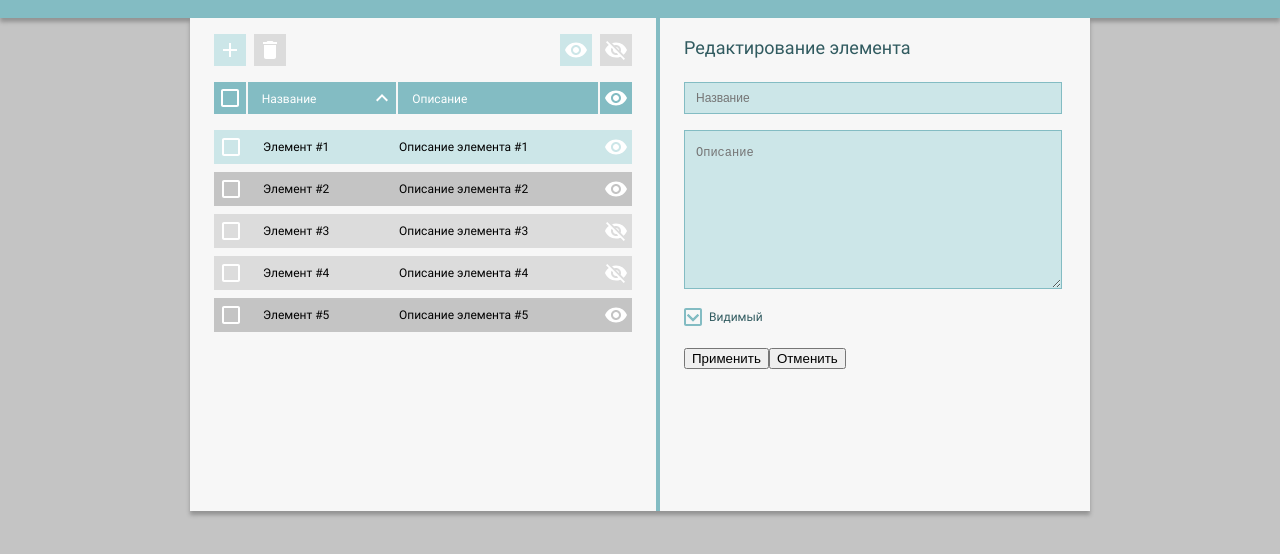
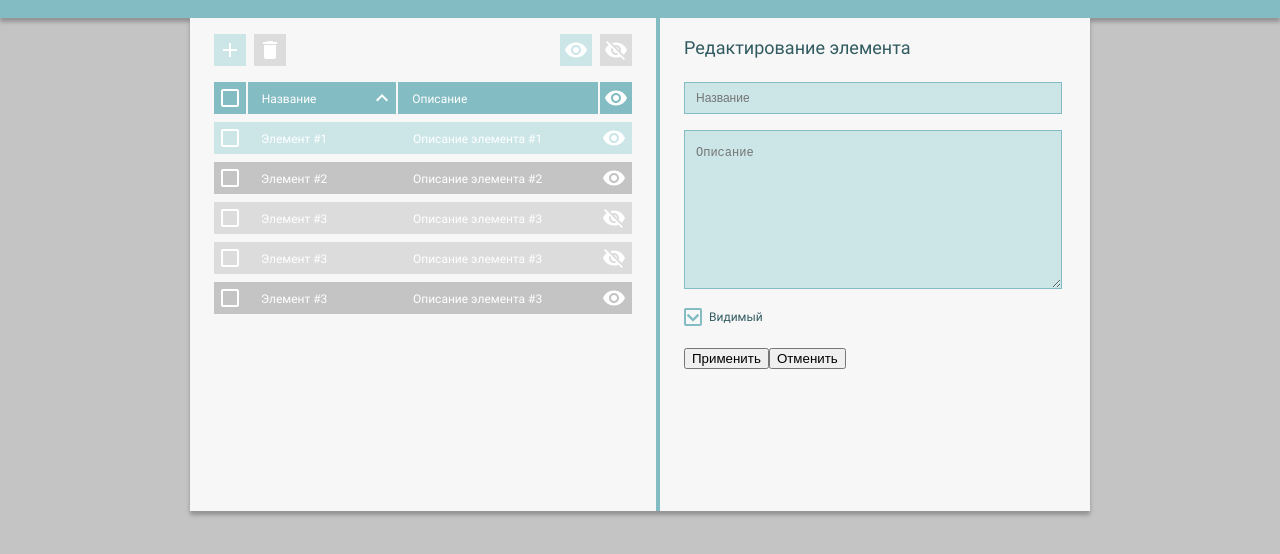
Before and after one commit to TIBET7/test_task_Consist, a website: page source/index.html in a window 1280 px wide. Shown: the part 52-606 px from the top of the page. Drawn offline with nearby package versions, Linux system fonts and the light colour scheme; files that its build step writes are made by us from their sources.

Commit message:
change table to ul

```diff
--- a/source/index.html
+++ b/source/index.html
@@ -39,6 +39,8 @@
         </div>
 
         <div class="elements">
+
+
           <div class="elements__header">
 
             <div class="elements__header-checkbox">
@@ -53,73 +55,78 @@
             <div class="elements__header-visibility"></div>
           </div>
 
-          <table class="elements__items">
-            <tr class="elements__item active">
-              <td>
+          <ul class="elements__items">
+            <li class="elements__item active">
               <div class="elements__item-checkbox">
                 <label class="check">
                   <input type="checkbox" class="check__input check__input--element visually-hidden" name="header-checkbox">
                   <span class="check__box"></span>
                 </label>
               </div>
-              </td>
-              <td class="elements__item-name">Элемент #1</td>
-              <td class="elements__item-description">Описание элемента #1</td>
-              <td class="elements__item-visibility"></td>
-            </tr>
-            <tr class="elements__item visible">
-              <td>
+              <div class="elements__item-main">
+                <div class="elements__item-name">Элемент #1</div>
+              <div class="elements__item-description">Описание элемента #1</div>
+              <div class="elements__item-visibility"></div>
+              </div>
+            </li>
+
+            <li class="elements__item visible">
               <div class="elements__item-checkbox">
                 <label class="check">
                   <input type="checkbox" class="check__input check__input--element visually-hidden" name="header-checkbox">
                   <span class="check__box"></span>
                 </label>
               </div>
-              </td>
-              <td class="elements__item-name">Элемент #2</td>
-              <td class="elements__item-description">Описание элемента #2</td>
-              <td class="elements__item-visibility"></td>
-            </tr>
-            <tr class="elements__item hidden">
-              <td>
+              <div class="elements__item-main">
+                <div class="elements__item-name">Элемент #2</div>
+              <div class="elements__item-description">Описание элемента #2</div>
+              <div class="elements__item-visibility"></div>
+              </div>
+            </li>
+
+            <li class="elements__item hidden">
               <div class="elements__item-checkbox">
                 <label class="check">
                   <input type="checkbox" class="check__input check__input--element visually-hidden" name="header-checkbox">
                   <span class="check__box"></span>
                 </label>
               </div>
-              </td>
-              <td class="elements__item-name">Элемент #3</td>
-              <td class="elements__item-description">Описание элемента #3</td>
-              <td class="elements__item-visibility invisible"></td>
-            </tr>
-            <tr class="elements__item hidden">
-              <td>
+              <div class="elements__item-main">
+                <div class="elements__item-name">Элемент #3</div>
+              <div class="elements__item-description">Описание элемента #3</div>
+              <div class="elements__item-visibility invisible"></div>
+              </div>
+            </li>
+
+            <li class="elements__item hidden">
               <div class="elements__item-checkbox">
                 <label class="check">
                   <input type="checkbox" class="check__input check__input--element visually-hidden" name="header-checkbox">
                   <span class="check__box"></span>
                 </label>
               </div>
-              </td>
-              <td class="elements__item-name">Элемент #4</td>
-              <td class="elements__item-description">Описание элемента #4</td>
-              <td class="elements__item-visibility invisible"></td>
-            </tr>
-            <tr class="elements__item visible">
-              <td>
+              <div class="elements__item-main">
+                <div class="elements__item-name">Элемент #3</div>
+              <div class="elements__item-description">Описание элемента #3</div>
+              <div class="elements__item-visibility invisible"></div>
+              </div>
+            </li>
+
+            <li class="elements__item visible">
               <div class="elements__item-checkbox">
                 <label class="check">
                   <input type="checkbox" class="check__input check__input--element visually-hidden" name="header-checkbox">
                   <span class="check__box"></span>
                 </label>
               </div>
-              </td>
-              <td class="elements__item-name">Элемент #5</td>
-              <td class="elements__item-description">Описание элемента #5</td>
-              <td class="elements__item-visibility"></td>
-            </tr>
-          </table>
+              <div class="elements__item-main">
+                <div class="elements__item-name">Элемент #3</div>
+              <div class="elements__item-description">Описание элемента #3</div>
+              <div class="elements__item-visibility"></div>
+              </div>
+            </li>
+
+          </ul>
         </div><!-- /elements -->
       </div>
       <div class="main__right">
--- a/source/sass/blocks/elements.scss
+++ b/source/sass/blocks/elements.scss
@@ -61,7 +61,19 @@
 /* Elements__items*/
 
 .elements__items {
-border-spacing: 0 8px;
+  @include list-reset;
+}
+
+.elements__item {
+  display: flex;
+  @include list-reset;
+  margin-bottom: 8px;
+
+}
+
+.elements__item-main {
+  display: flex;
+  @include basic-light-text;
 }
 
 .elements__item.visible,
@@ -85,11 +97,14 @@ border-spacing: 0 8px;
 
 .elements__item-name {
   padding-left: 15px;
+  padding-top: 10px;
   width: 150px;
 }
 
 .elements__item-description {
   width: 202px;
+  padding-top: 10px;
+  padding-left: 17px;
 }
 
 .elements__item-visibility.invisible {
```
Lines whose indentation alone changed are shown as unchanged.
